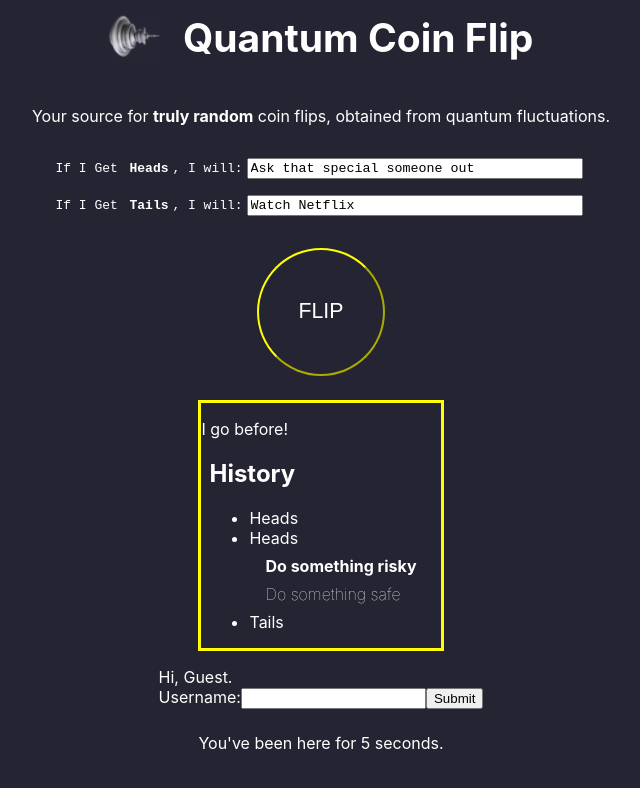
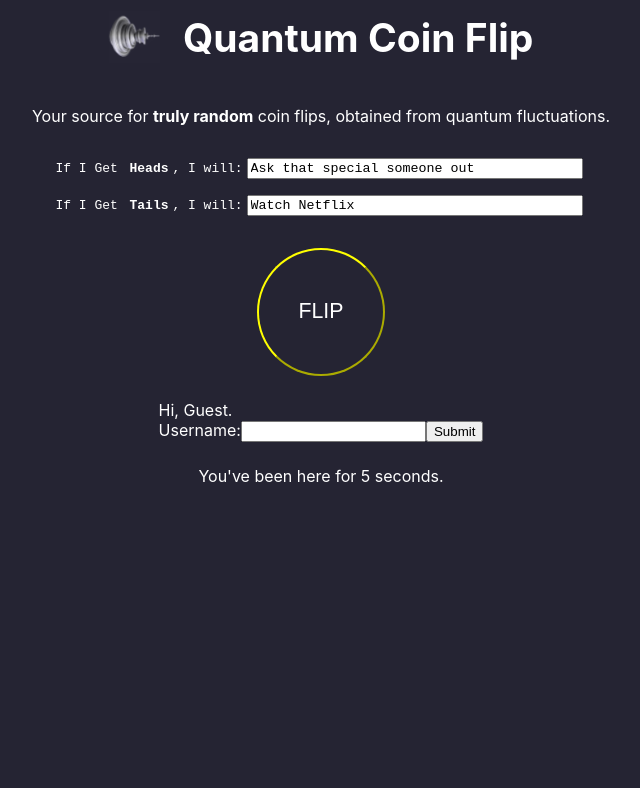
Before and after one commit to nathanielwarner/quantum-random, a React (Create React App) app in the folder frontend/: page / in a window 1280 px wide. Shown: the top 788 px of the page, without its empty margins (319-959 px from the left). Built offline with nearby package versions, Linux system fonts and the light colour scheme.

Commit message:
Frontend improvements

```diff
--- a/frontend/src/App.js
+++ b/frontend/src/App.js
@@ -6,7 +6,6 @@ import GoButton from './GoButton';
 import HistoryItem from './HistoryItem';
 import HistoryDisplay from './HistoryDisplay';
 import './App.css';
-import OutlinedBorder from './OutlinedBorder';
 import Login from './Login';
 import Clock from './Clock';
 
@@ -18,11 +17,7 @@ class App extends React.Component {
       gotResult: false,
       headsAction: "Ask that special someone out",
       tailsAction: "Watch Netflix",
-      history: [
-        new HistoryItem(true),
-        new HistoryItem(true, "Do something risky", "Do something safe"),
-        new HistoryItem(false)
-      ]
+      history: []
     };
   }
 
@@ -69,7 +64,7 @@ class App extends React.Component {
         this.showError(result);
         break;
     }
-    this.setState({awaitingResult: false});
+    this.setState({awaitingResult: false, headsAction: "", tailsAction: ""});
   }
 
   handleGoPress = (e) => {
@@ -95,11 +90,9 @@ class App extends React.Component {
                                handleHeadsActionChange={this.handleHeadsActionChange}
                                handleTailsActionChange={this.handleTailsActionChange} />
           <GoButton awaitingResult={this.state.awaitingResult} gotResult={this.state.gotResult} lastResult={lastResult} handleClick={this.handleGoPress} />
-          <OutlinedBorder color="yellow" pre={
-            <p>I go before!</p>
-          }>
+          {this.state.history.length > 0 &&
             <HistoryDisplay historyItems={this.state.history} />
-          </OutlinedBorder>
+          }
           <Login />
           <Clock />
         </div>
--- a/frontend/src/GoButton.css
+++ b/frontend/src/GoButton.css
@@ -8,6 +8,7 @@
   color: white;
   text-transform: uppercase;
   font-size: 16pt;
+  cursor: grab;
   outline: none;
   border-color: yellow;
   transition-duration: 0.4s;
@@ -17,3 +18,8 @@
   background-color: yellow;
   color: black;
 }
+
+.disabled-btn {
+  opacity: 0.6;
+  cursor: not-allowed;
+}
--- a/frontend/src/GoButton.js
+++ b/frontend/src/GoButton.js
@@ -17,7 +17,7 @@ class GoButton extends React.Component {
       text = "Flip";
     }
     return (
-      <button className="GoButton" onClick={this.props.handleClick}>
+      <button className={`GoButton ${this.props.awaitingResult ? "disabled-btn" : ""}`} onClick={this.props.handleClick}>
         {text}
       </button>
     );
--- a/frontend/src/OutlinedBorder.js
+++ /dev/null
@@ -1,12 +0,0 @@
-import React from 'react';
-
-function OutlinedBorder(props) {
-  return (
-    <div className={'OutlinedBorder OutlinedBorder-' + props.color}>
-      {props.pre}
-      {props.children}
-    </div>
-  );
-}
-
-export default OutlinedBorder;
```
